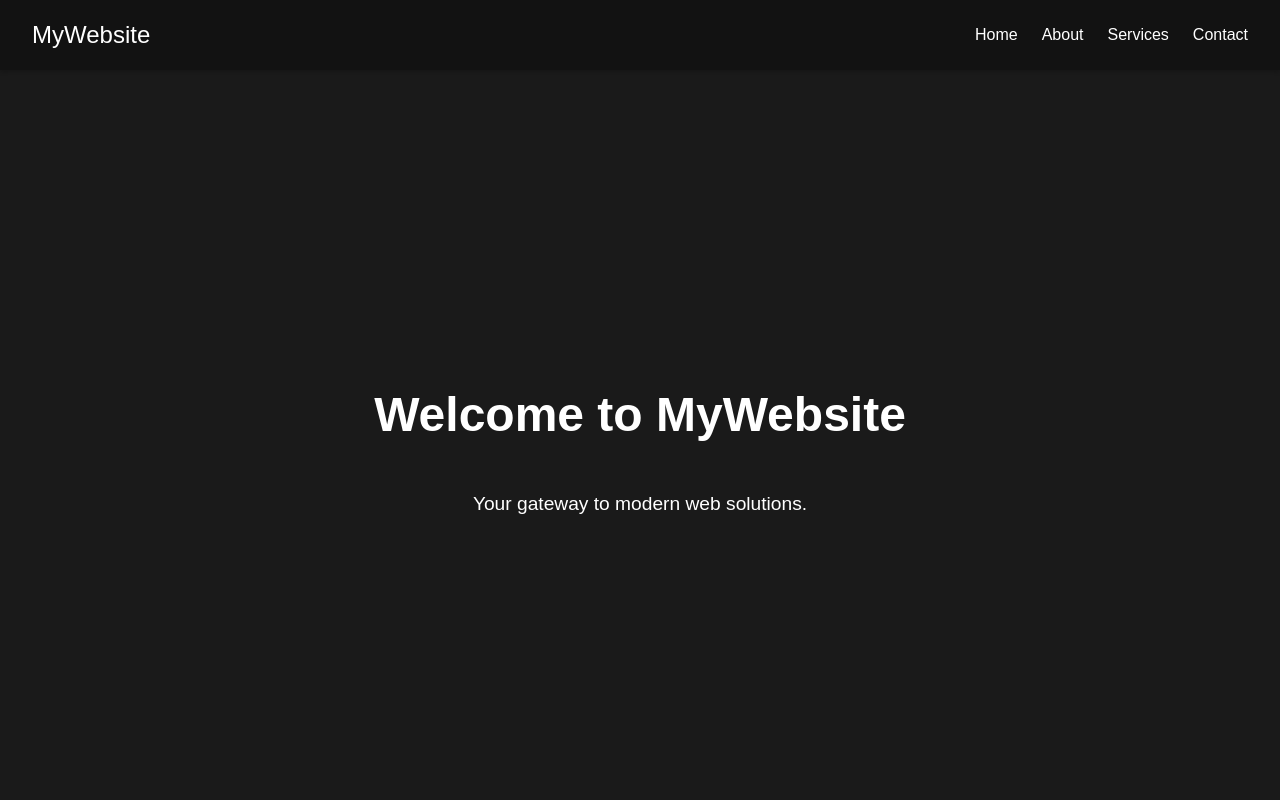
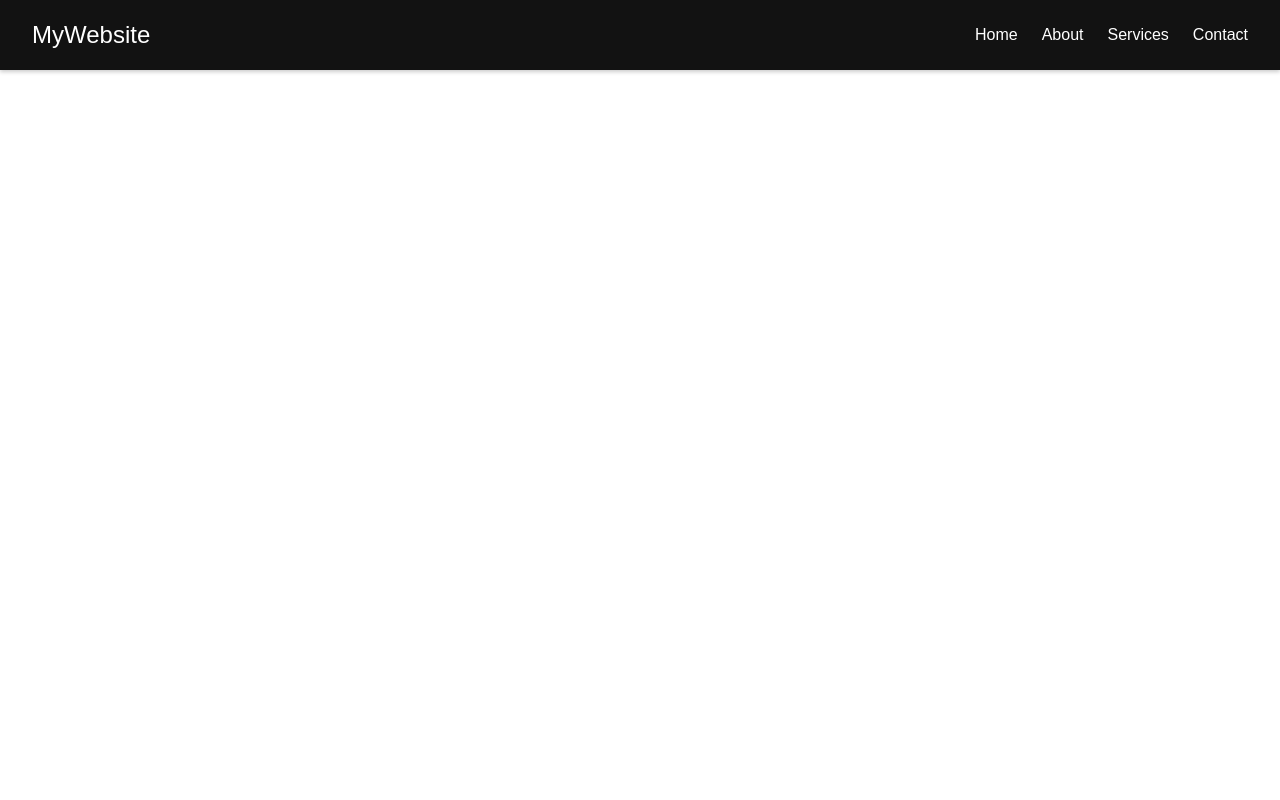
Before and after one commit to Jarkaltu/jarkaltu.github.io, a plain HTML site: page index.html in a window 1280 px wide. Shown: the top 800 px of the page. Drawn offline with Linux system fonts and the light colour scheme.

Commit message:
Update styles.css

```diff
--- a/styles.css
+++ b/styles.css
@@ -1,8 +1,8 @@
 /* General Styles - applies to the entire website */
 body {
     font-family: Arial, sans-serif;
-    background-color: #1a1a1a; /* Dark background for modern look */
-    color: #f5f5f5; /* Light text for contrast */
+    background-color: #ffffff; /* background for modern look */
+    color: #153d3b; /* Light text for contrast */
     margin: 0;
     padding: 0;
     line-height: 1.6;
```
